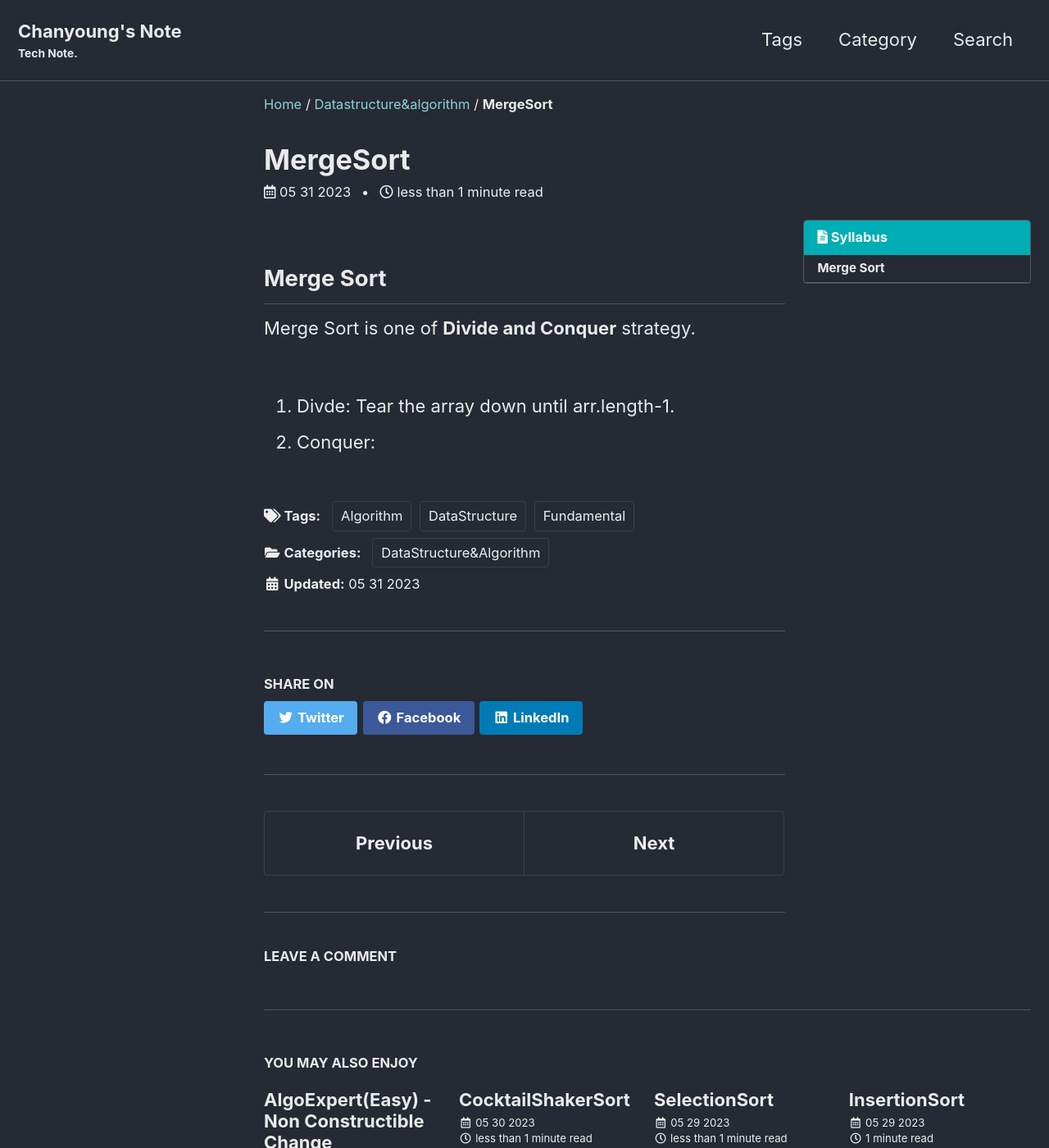
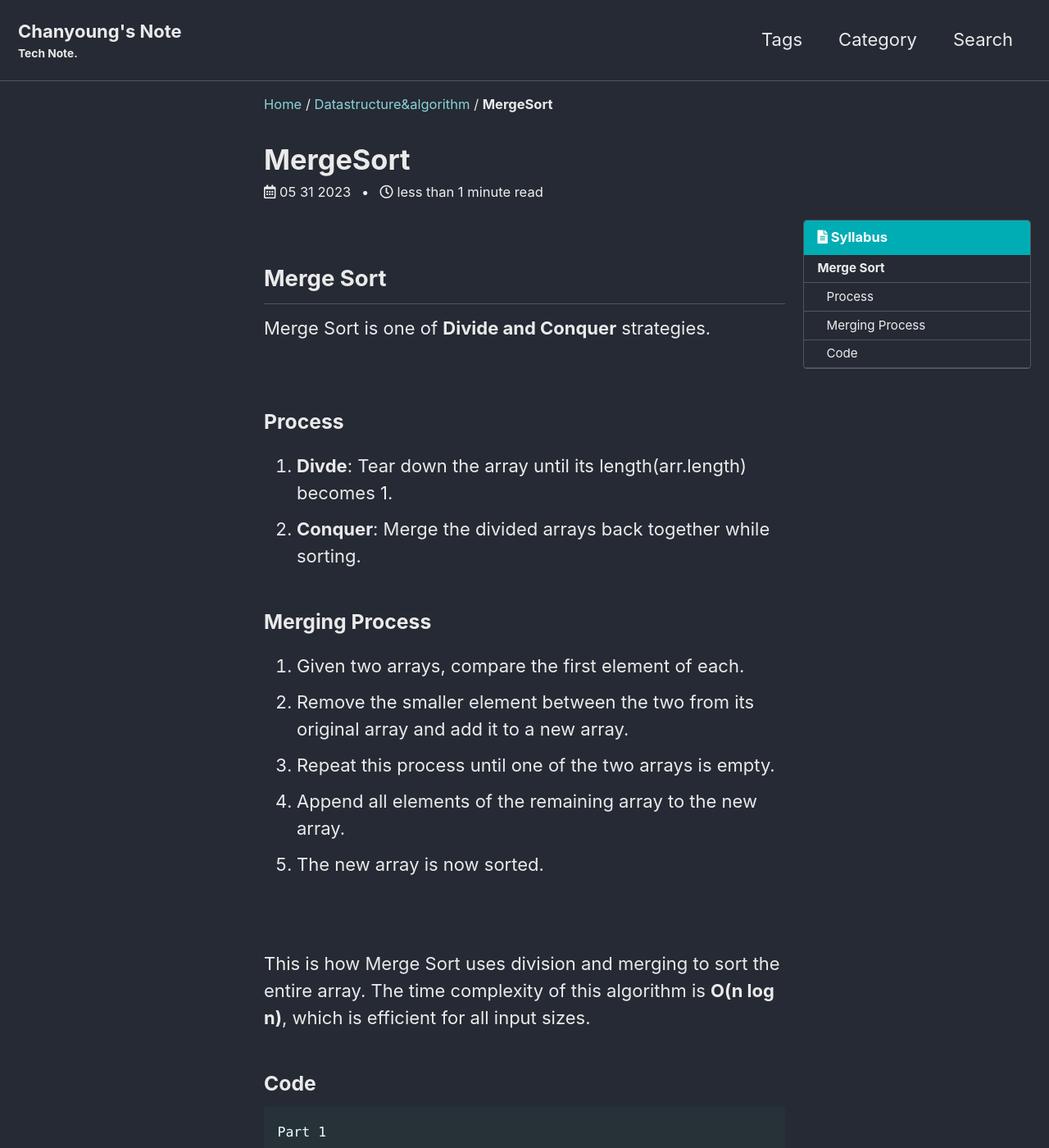
Before and after one commit to PyChanyoung/PyChanyoung.github.io, a Jekyll site: the page built from _posts/2023-05-31-MergeSort.md, in a window 1280 px wide and 1400 px high. Shown: the whole window at 82% size. Built offline with Jekyll 4.4.1, drawn with Linux system fonts in a browser that asks for light colours; cached includes are drawn as plain includes; some web fonts are replaced; comment, search, counter and statistics services are not loaded; some of the changed text lies outside the part shown.

Commit message:
Content update

````diff
--- a/_posts/2023-05-31-MergeSort.md
+++ b/_posts/2023-05-31-MergeSort.md
@@ -11,6 +11,49 @@ author_profile: false
 
 ## Merge Sort
 
-Merge Sort is one of **Divide and Conquer** strategy.<br><br>
-1. Divde: Tear the array down until arr.length-1.
-2. Conquer:
+Merge Sort is one of **Divide and Conquer** strategies.<br><br>
+
+
+### Process
+
+1. **Divde**: Tear down the array until its length(arr.length) becomes 1.
+2. **Conquer**: Merge the divided arrays back together while sorting.
+
+
+### Merging Process
+
+1. Given two arrays, compare the first element of each.
+2. Remove the smaller element between the two from its original array and add  it to a new array.
+3. Repeat this process until one of the two arrays is empty.
+4. Append all elements of the remaining array to the new array.
+5. The new array is now sorted.
+
+<br><br>
+This is how Merge Sort uses division and merging to sort the entire array. The time complexity of this algorithm is **O(n log n)**, which is efficient for all input sizes.
+
+
+### Code
+```
+Part 1
+public static void mergeSort(int[] array) {
+    if (array.length < 2)
+        return;
+
+    int midIdx = array.length / 2;
+
+    int[] left = new int[midIdx];
+    int[] right = new int[array.length - midIdx];
+
+    for (int i = 0; i < midIdx; i++) {
+        left[i] = array[i];
+    }
+
+    for (int i = midIdx; i < array.length; i++) {
+        right[i - midIdx] = array[i];
+    }
+
+    mergeSort(left);
+    mergeSort(right);
+}
+
+```
````
